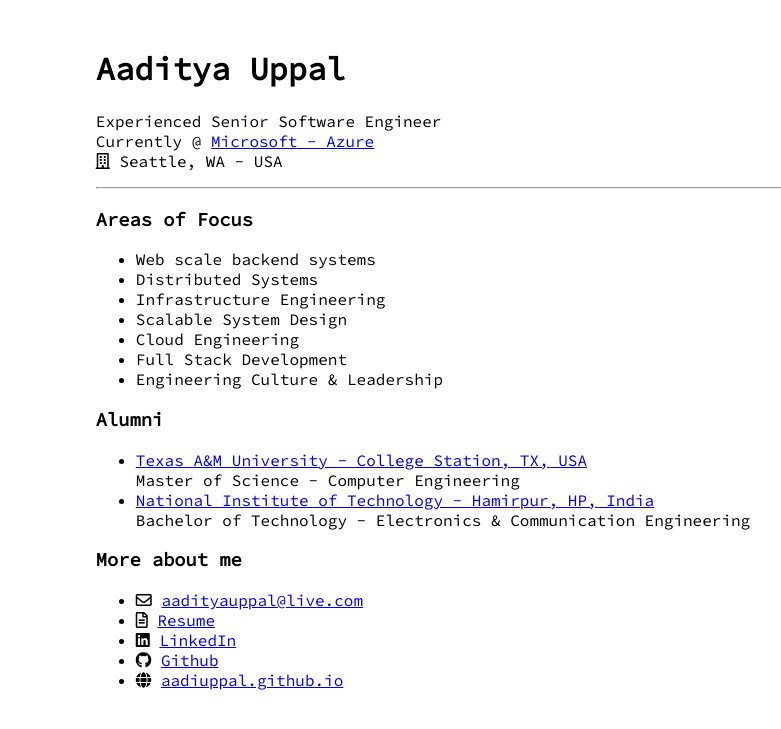
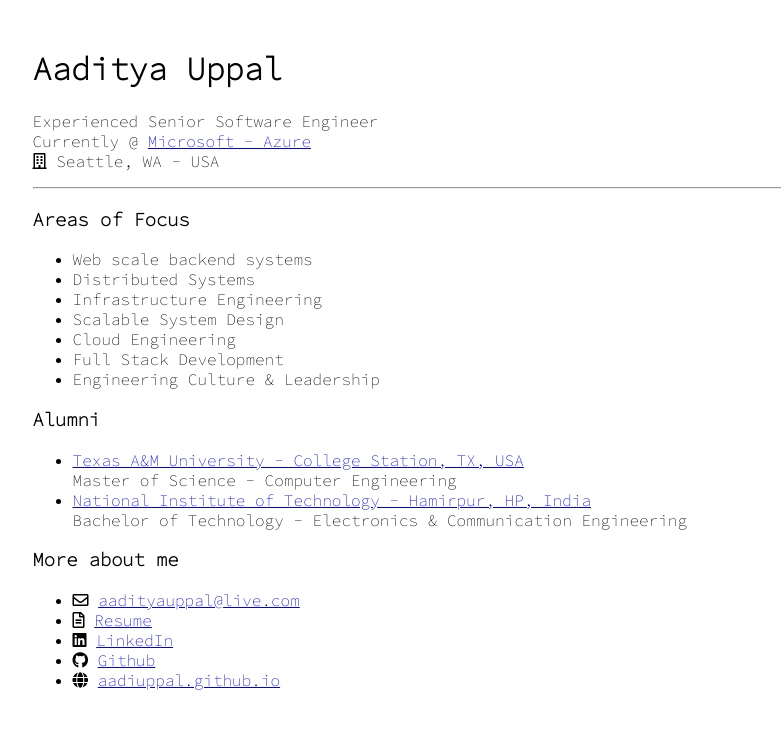
Before and after one commit to aadiuppal/aadiuppal.github.io, a Jekyll site: the page index.html, which Jekyll copies as it is, in a window 1280 px wide. Shown: the top 729 px of the page, without its empty margins (165-946 px from the left). Built offline with Jekyll 4.4.1, drawn with Linux system fonts in a browser that asks for light colours.

Commit message:
Update index.html

```diff
--- a/index.html
+++ b/index.html
@@ -9,15 +9,10 @@
       href="https://fonts.googleapis.com/css2?family=Source+Code+Pro:wght@200&display=swap"
       rel="stylesheet"
     />
-    <link
-      href="https://fonts.googleapis.com/css2?family=Source+Code+Pro:wght@200;400&display=swap"
-      rel="stylesheet"
-    />
-
     <style>
       .container {
-        margin-left: 20%;
-        margin-right: 20%;
+        margin-left: 15%;
+        margin-right: 15%;
         font-family: "Source Code Pro", monospace;
       }
     </style>
@@ -93,5 +88,6 @@
         <a href="/">aadiuppal.github.io</a>
       </li>
     </ul>
+    <br />
   </div>
 </html>
```
